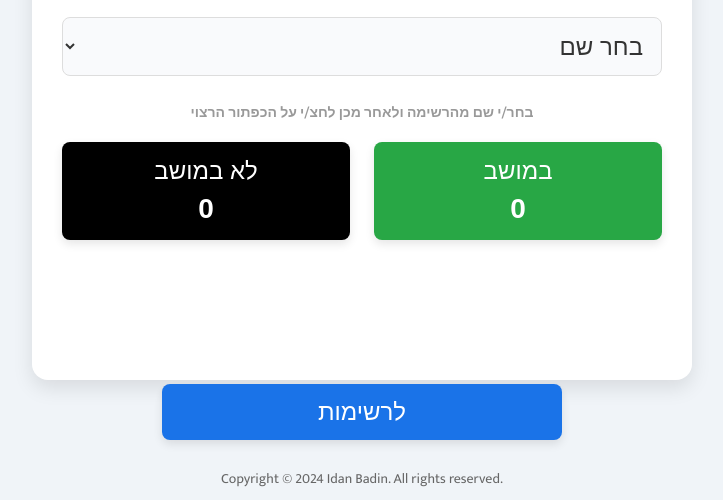
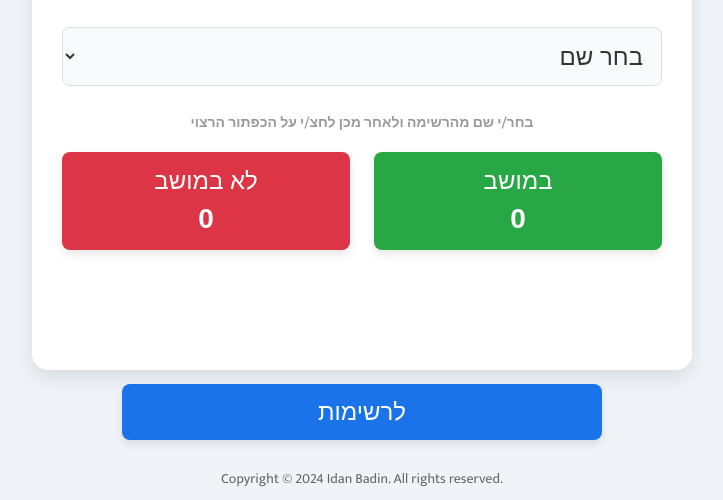
Before and after one commit to IdanBadin/Konenut-Attendance, a website: page index.html in a window 1280 px wide. Shown: the part 300-800 px from the top of the page, without its empty margins (278-1001 px from the left). Drawn offline with nearby package versions, Linux system fonts and the light colour scheme; no server answers.

Commit message:
Adjustments

```diff
--- a/styles.css
+++ b/styles.css
@@ -10,21 +10,21 @@ body {
     align-items: center;
     min-height: 100vh;
     position: relative;
-    overflow: hidden;
+    overflow-x: hidden; /* Prevent horizontal scrolling */
 }
 
 .container {
     width: 100%;
     max-width: 480px;
     padding: 30px;
-    padding-bottom: 100px; /* Extra padding for the fixed elements */
+    padding-bottom: 80px; /* Adjusted padding to create more space for the button */
+    margin: 0 15px; /* Added margin to create space on the left and right sides */
     background-color: #ffffff;
     border-radius: 16px;
     box-shadow: 0 8px 20px rgba(0, 0, 0, 0.1);
     text-align: center;
     position: relative;
-    overflow-y: auto;
-    max-height: 100vh;
+    overflow: hidden;
 }
 
 h1 {
@@ -96,7 +96,7 @@ select:focus {
 }
 
 .attendance-btn.red {
-    background-color: black;
+    background-color: #dc3545;
 }
 
 .attendance-btn:hover {
@@ -105,23 +105,28 @@ select:focus {
 }
 
 .nav-btn {
-    width: 90%; /* Reduced width for a more balanced look */
-    max-width: 400px; /* Added max-width to keep the button proportional */
+    width: 90%; /* Index page: matches the width of the container */
+    max-width: 480px; /* Ensures the button width is consistent */
     padding: 14px;
     font-size: 20px;
-    background-color: #1a73e8; /* Updated blue color */
+    background-color: #1a73e8;
     color: #ffffff;
     border: none;
     border-radius: 8px;
     cursor: pointer;
     transition: transform 0.3s, box-shadow 0.3s;
-    margin-top: 10px;
+    margin-top: 20px;
     box-shadow: 0 4px 10px rgba(0, 0, 0, 0.1);
-    position: fixed; /* Keep the button fixed at the bottom */
-    bottom: 60px; /* Adjusted to fit above the copyright */
+    position: fixed;
+    bottom: 60px; /* Adjusted to sit further from the bottom and above the copyright */
     left: 50%;
     transform: translateX(-50%);
     z-index: 10;
+}
+
+.nav-btn.lists-page {
+    width: 85%; /* Lists page: slightly narrower than on index page */
+    max-width: 450px; /* Ensures the button width is consistent */
 }
 
 .nav-btn:hover {
@@ -149,8 +154,9 @@ select:focus {
 .list ul {
     list-style-type: none;
     padding: 0;
-    max-height: 60vh;
+    max-height: calc(60vh - 80px); /* Adjusted height to allow for the button */
     overflow-y: auto;
+    overflow-x: hidden; /* Prevent horizontal scrolling */
 }
 
 .list ul li {
@@ -179,7 +185,7 @@ select:focus {
 }
 
 .phone-icon {
-    color: #1a73e8; /* Updated blue color for consistency */
+    color: #1a73e8;
 }
 
 .whatsapp-icon {
```
